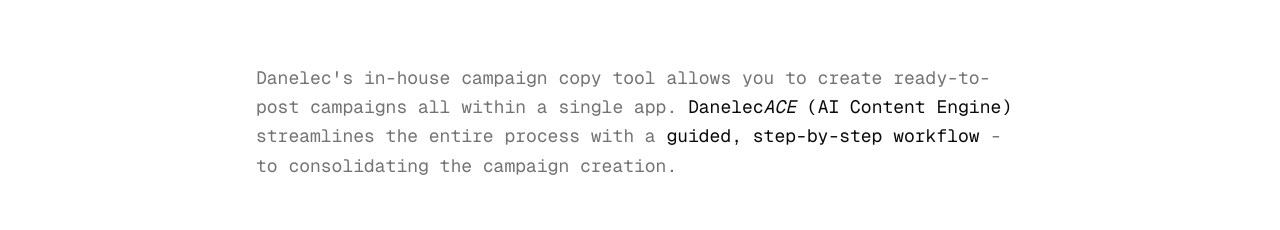
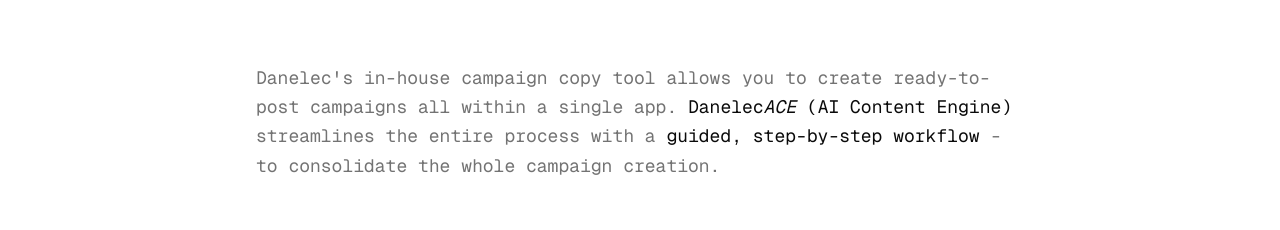
Before and after one commit to mry4n9/danelec_ace, a Next.js app: page / in a window 1280 px wide. Shown: the part 285-515 px from the top of the page. Built offline with nearby package versions, Linux system fonts and the light colour scheme.

Commit message:
Update page.tsx

```diff
--- a/app/(start-page)/page.tsx
+++ b/app/(start-page)/page.tsx
@@ -18,7 +18,7 @@
         <span className="text-foreground">(AI Content Engine)</span> streamlines
         the entire process with a{" "}
         <span className="text-foreground">guided, step-by-step workflow</span> -
-        to consolidating the campaign creation.
+        to consolidate the whole campaign creation.
       </p>
 
       <Button
```
